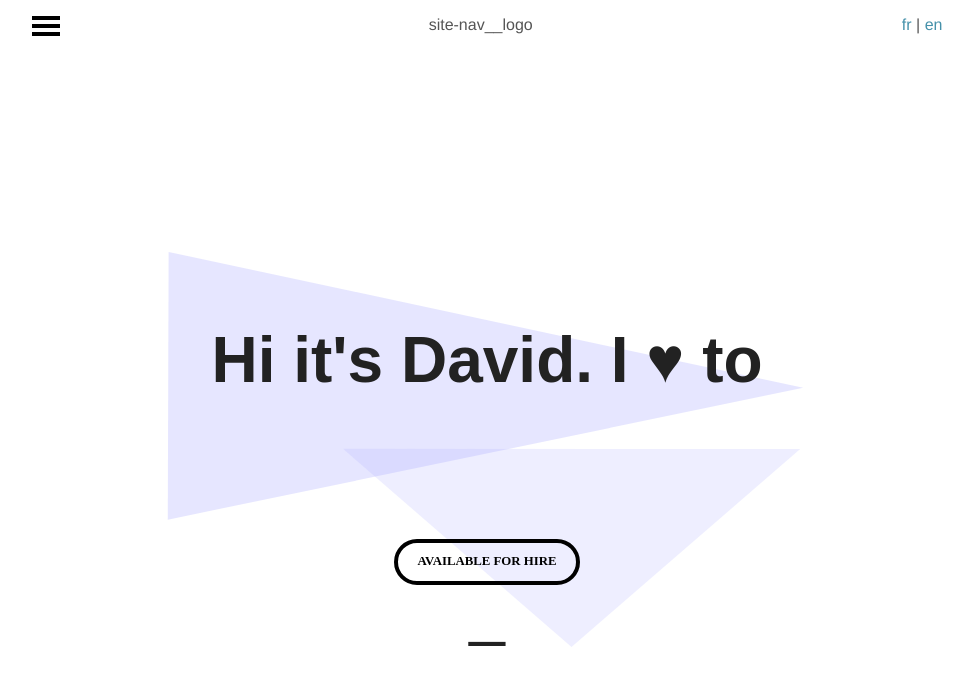
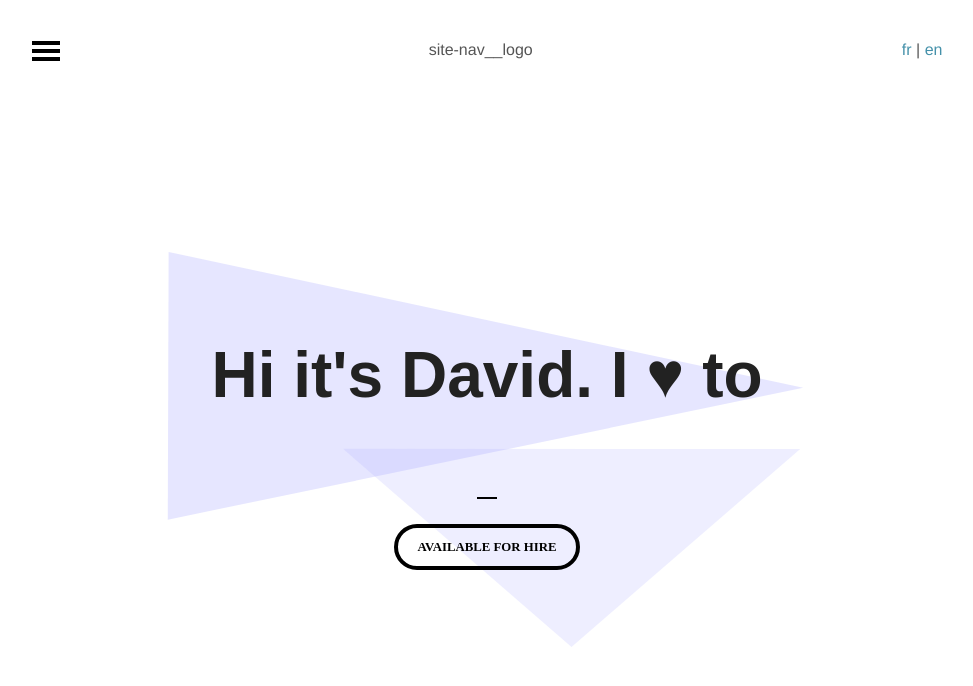
Before and after one commit to bdavidxyz/jekyll-convert, a Jekyll site: the page built from index.html, in a window 1280 px wide and 900 px high. Shown: the top 686 px of the window, without its empty margins (153-1126 px from the left). Built offline with Jekyll 4.4.1, drawn with Linux system fonts in a browser that asks for light colours.

Commit message:
correct separator

```diff
--- a/_sass/core/globals/_mixins.scss
+++ b/_sass/core/globals/_mixins.scss
@@ -38,8 +38,8 @@ $break-large: 620px;
 }
 
 
-$break-small: 420px;
-$break-large: 720px;
+$break-small: 520px;
+$break-large: 1024px;
 
 @mixin respond-htl-to($media) {
   @if $media == handhelds {
--- a/_sass/custom/_custom.scss
+++ b/_sass/custom/_custom.scss
@@ -59,13 +59,33 @@
 }
 
 
-
+.hero__item-separator:before {
+   content: " ";
+    border: 1px solid black;
+    margin-top: 25px;
+    margin-bottom: 25px;
+    display: block;
+    max-width: 20px;
+    margin-left: auto;
+    margin-right: auto;
+}
 
 .hero__item-separator {
-  @extend .hero__item-description;
-  position: relative;
-  top: 50%;
-  transform: translateY(-50%);
+  // @extend .hero__item-description;
+  // position: relative;
+  // top: 50%;
+  // transform: translateY(-50%);
+  // text-align: center;
+  // margin: auto;
+  // hr.style-one {
+  //   // text-align: center;
+  //   border: 0;
+  //   height: 2px;
+  //   width:50px;
+  //   background: #333;
+  //   background-image: linear-gradient(to right, #ccc, #333, #ccc);
+  // }
+
 }
 
 .hero__item-button {
@@ -101,6 +121,8 @@
 .hero__item-button button:focus {
   outline: none;
 }
+
+
 
 /*------------------------------------*\
        $FIRST VISUAL
--- a/index.html
+++ b/index.html
@@ -13,7 +13,7 @@ layout: default
         Create site web.
       </p>
       <div class="hero__item hero__item-separator">
-        _
+        <!-- <hr class="style-one"></hr> -->
       </div>
       <div class="hero__item hero__item-button">
         <button>Available for hire</button>
```
